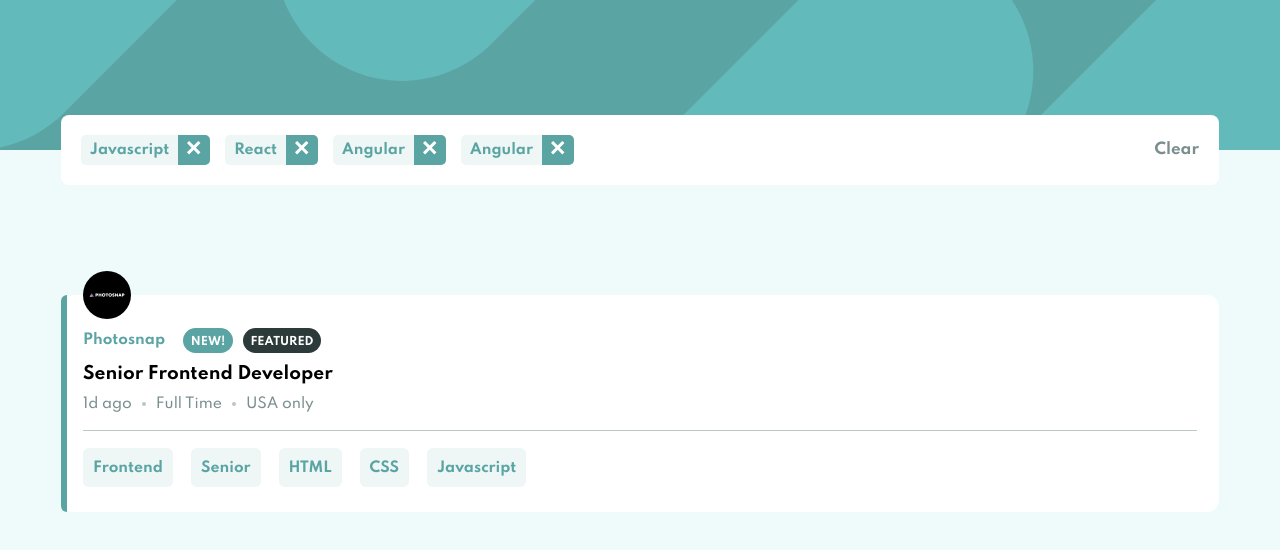
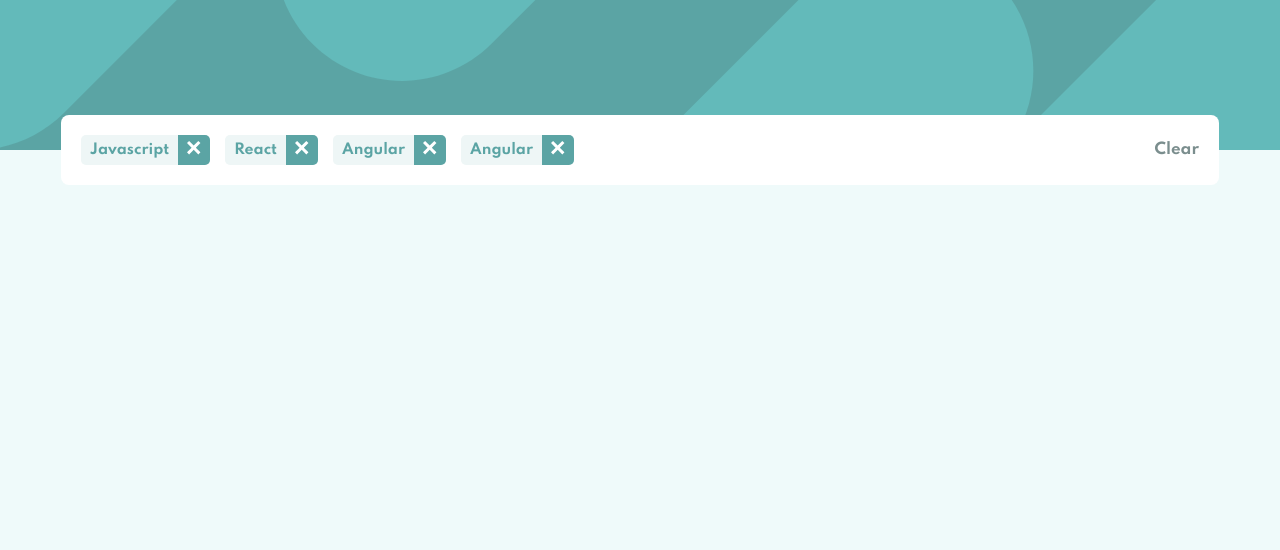
Before and after one commit to yasssuz/static-job-listing, a website built with Vite: page src/index.html in a window 1280 px wide. Built offline with nearby package versions, Linux system fonts and the light colour scheme.

Commit message:
removed job examples

```diff
--- a/src/index.html
+++ b/src/index.html
@@ -63,48 +63,10 @@
 
     <main class="app filtering">
       <section class="jobs">
-        <ul class="jobs__list">
-          <li class="job job-featured">
-            <img src="./assets/photosnap.svg" alt="photosnap" />
-            <header class="top-info">
-              <small class="small-green-info">Photosnap</small>
-              <div class="new">new!</div>
-              <div class="featured">featured</div>
-            </header>
-            <main class="main-info">
-              <h1>Senior Frontend Developer</h1>
-              <div class="specifics">
-                <span>1d ago</span>
-                <div class="point"></div>
-                <span>Full Time</span>
-                <div class="point"></div>
-                <span>USA only</span>
-              </div>
-            </main>
-            <footer class="bottom-info">
-              <ul>
-                <li>
-                  <small class="small-green-info">Frontend</small>
-                </li>
-                <li>
-                  <small class="small-green-info">Senior</small>
-                </li>
-                <li>
-                  <small class="small-green-info">HTML</small>
-                </li>
-                <li>
-                  <small class="small-green-info">CSS</small>
-                </li>
-                <li>
-                  <small class="small-green-info">Javascript</small>
-                </li>
-              </ul>
-            </footer>
-          </li>
-        </ul>
+        <ul class="jobs__list"></ul>
       </section>
     </main>
 
-    <script src="./scripts/app.js" async defer></script>
+    <script src="./scripts/app.js" type="module" async defer></script>
   </body>
 </html>
```
